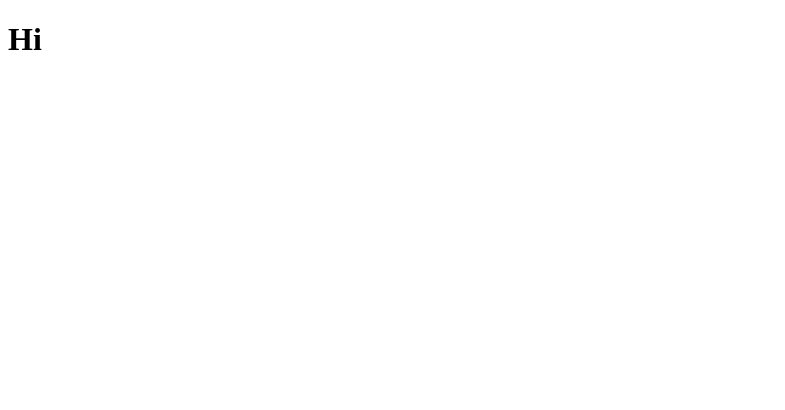
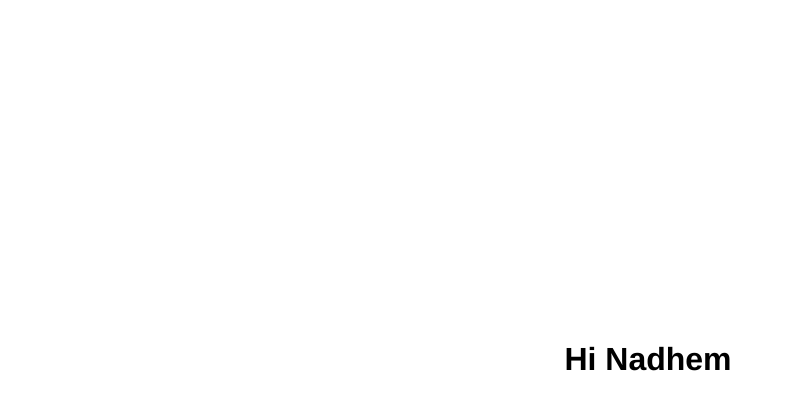
Before and after one commit to nadhem17/hello, a plain HTML site: page index.html in a window 1280 px wide. Shown: the whole page, without its empty margins (0-785 px from the left). Drawn offline with Linux system fonts and the light colour scheme.

Commit message:
Center the H1

```diff
--- a/index.html
+++ b/index.html
@@ -6,7 +6,17 @@
   <meta http-equiv="X-UA-Compatible" content="ie=edge">
   <title>Document</title>
 </head>
+<style type="text/css">
+  h1{
+    position: absolute;
+    top: 40%;
+    width: 100%;
+    text-align: center;
+    font-family: Helvetica;
+    font-size: 100;
+  }
+</style>
 <body>
-  <h1>Hi</h1>
+  <h1>Hi Nadhem</h1>
 </body>
 </html>
```
